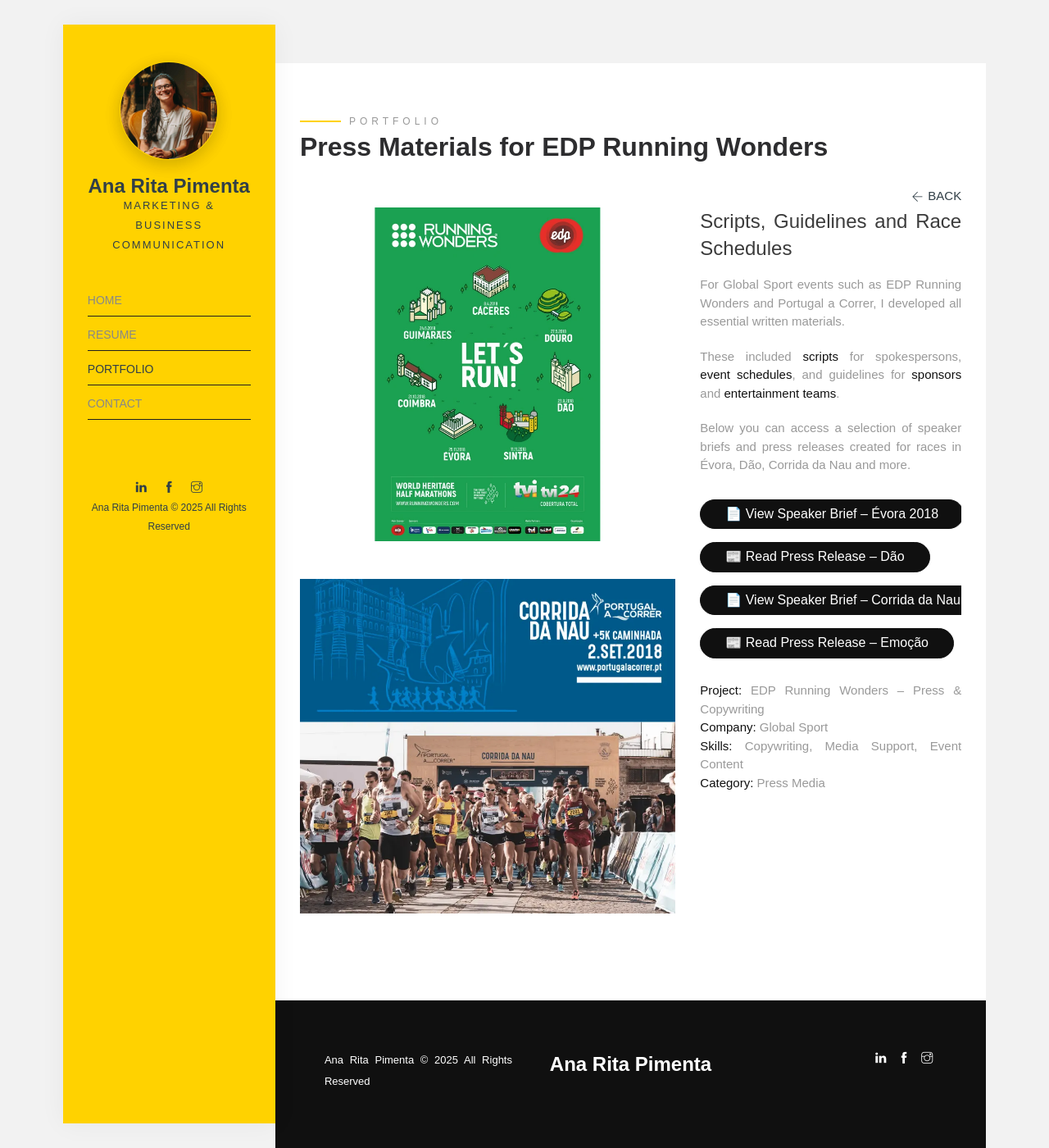
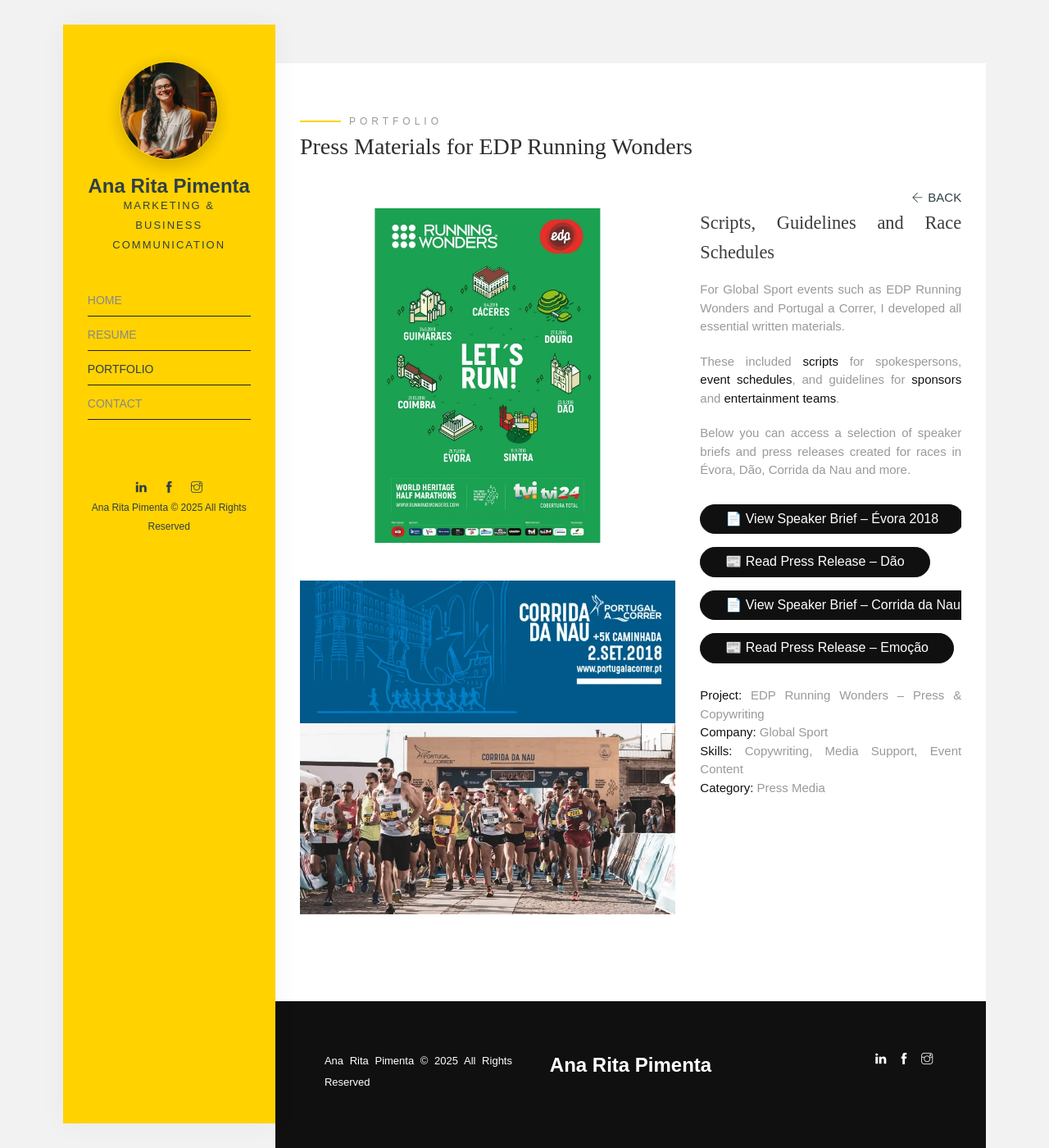
Before and after one commit to anaritapimenta/anaritapimenta.github.io, a Jekyll site: the page built from portfolio/edp-running-wonders-and-portugal-a-correr-press-media/index.html, in a window 1280 px wide and 1400 px high. Shown: the whole window at 82% size. Built offline with Jekyll 4.4.1, drawn with Linux system fonts in a browser that asks for light colours; some web fonts are replaced.

Commit message:
Update index.html

```diff
--- a/portfolio/edp-running-wonders-and-portugal-a-correr-press-media/index.html
+++ b/portfolio/edp-running-wonders-and-portugal-a-correr-press-media/index.html
@@ -11,21 +11,24 @@
     cursor: pointer;
   }
 
-  /* Estilo refinado como na página Lemon Magazine */
+  /* Ajuste refinado como Lemon Magazine */
   .heading {
-    font-size: 2rem;
-    font-weight: 600;
-    color: #2d2d2f;
-    line-height: 1.3;
-    margin-bottom: 1rem;
+    font-family: 'Lora', serif;
+    font-size: 1.75rem;
+    font-weight: 500;
+    color: #2e2e2e;
+    line-height: 1.4;
+    margin-bottom: 20px;
+    text-transform: none;
   }
 
   .project-desc h2 {
-    font-size: 1.5rem;
+    font-family: 'Lora', serif;
+    font-size: 1.4rem;
     font-weight: 400;
     color: #3c3c3c;
-    line-height: 1.4;
-    margin-bottom: 1rem;
+    margin-bottom: 16px;
+    line-height: 1.6;
   }
 </style>
 
```
